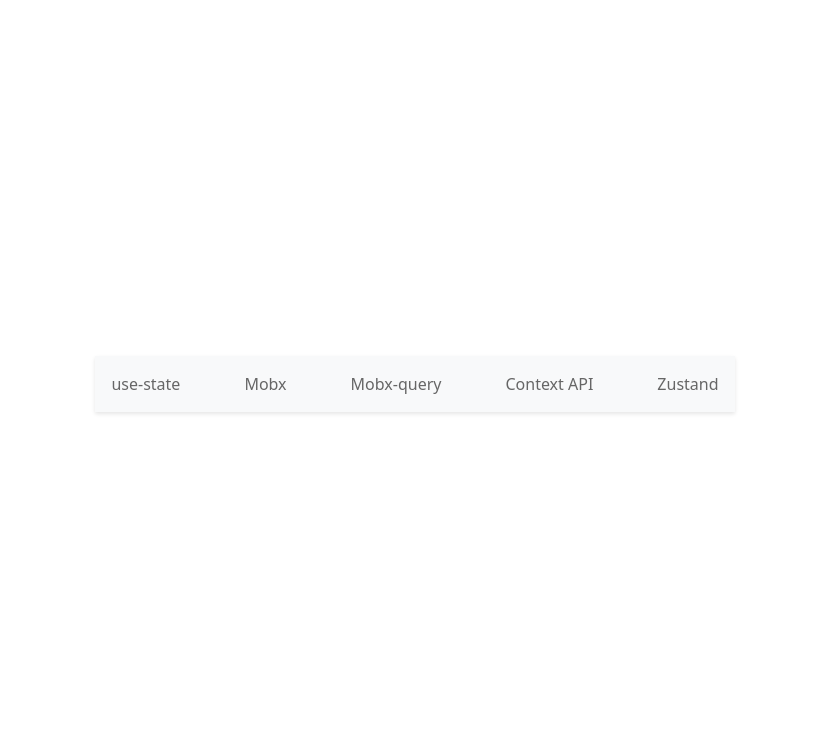
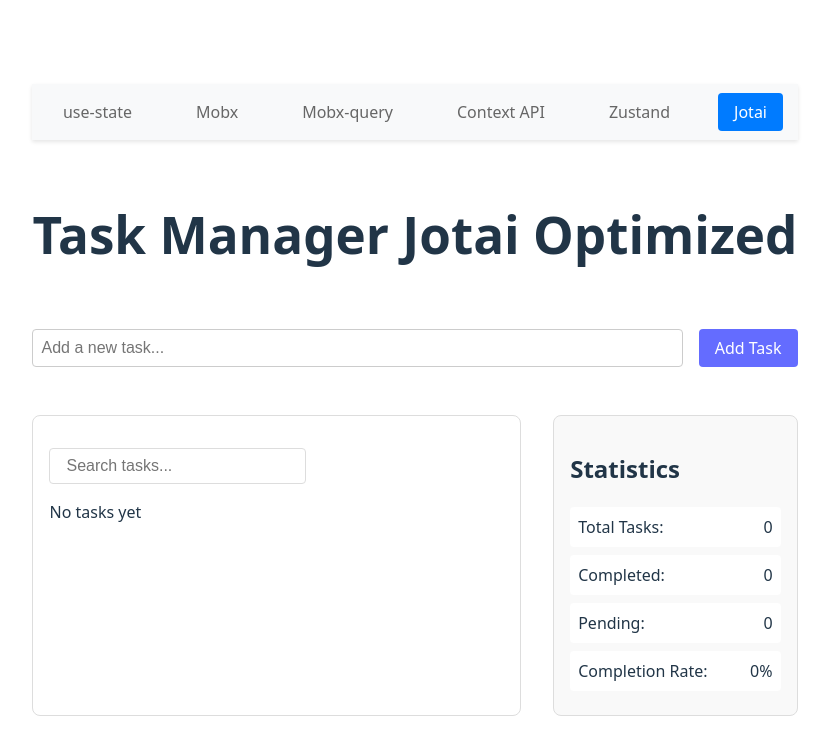
Before and after one commit to infoxicator/mobx-task-demo, a React (Vite) app: page /jotai in a window 1280 px wide. Shown: the top 754 px of the page, without its empty margins (225-1054 px from the left). Built offline with nearby package versions, Linux system fonts and the light colour scheme.

Commit message:
feat(): add jotai example

```diff
--- a/package.json
+++ b/package.json
@@ -12,6 +12,7 @@
   "dependencies": {
     "@tanstack/react-query": "^5.70.0",
     "@tanstack/react-query-devtools": "^5.71.0",
+    "jotai": "^2.13.0",
     "mobx": "^6.13.7",
     "mobx-react-lite": "^4.1.0",
     "react": "^19.0.0",
--- a/src/main.jsx
+++ b/src/main.jsx
@@ -5,6 +5,7 @@
 import MobxQueryApp from './routes/mobx-query';
 import MobxApp from './routes/mobx';
 import Zustand from './routes/zustand';
+import Jotai from './routes/jotai';
 import ContextApiApp from './routes/context-api';
 import { BrowserRouter, Routes, Route } from "react-router";
 import AppUseState from './routes/use-state'
@@ -31,6 +32,7 @@
       <Route path="/mobx-query" element={<MobxQueryApp />} />
       <Route path="/context-api" element={<ContextApiApp />} />
       <Route path="/zustand" element={<Zustand />} />
+      <Route path="/jotai" element={<Jotai />} />
     </Routes>
      <ReactQueryDevtools initialIsOpen={false} />
     </QueryClientProvider>
--- a/src/nav/Navigation.jsx
+++ b/src/nav/Navigation.jsx
@@ -46,6 +46,14 @@
             Zustand
           </NavLink>
         </li>
+        <li>
+          <NavLink
+            to="/jotai"
+            className={({ isActive }) => isActive ? 'active' : ''}
+          >
+            Jotai
+          </NavLink>
+        </li>
       </ul>
     </nav>
   )
--- /dev/null
+++ b/src/routes/jotai/atoms.ts
@@ -0,0 +1,64 @@
+import { atom } from "jotai";
+
+export type Task = {
+  id: number;
+  title: string;
+  completed: boolean;
+  createdAt: Date;
+};
+
+// Base atoms
+export const tasksAtom = atom<Task[]>([]);
+export const searchQueryAtom = atom('');
+
+// Derived atom for filtered tasks for performance
+export const filteredTasksAtom = atom((get) => {
+  const tasks = get(tasksAtom);
+  const query = get(searchQueryAtom);
+  if (!query) {
+    return tasks;
+  }
+  return tasks.filter(task => task.title.toLowerCase().includes(query.toLowerCase()));
+});
+
+// Write-only atoms for actions to encapsulate business logic
+export const addTaskAtom = atom(
+  null,
+  (get, set, title: string) => {
+    const newTask: Task = {
+      id: Date.now(),
+      title,
+      completed: false,
+      createdAt: new Date(),
+    };
+    const tasks = get(tasksAtom);
+    set(tasksAtom, [...tasks, newTask]);
+  }
+);
+
+export const toggleTaskAtom = atom(
+  null,
+  (get, set, taskId: number) => {
+    const tasks = get(tasksAtom);
+    set(tasksAtom, tasks.map(task =>
+      {
+        if (task.id === taskId) {
+          return { ...task, completed: !task.completed };
+        }
+        return task;
+      }
+    ));
+  }
+);
+
+export const deleteTaskAtom = atom(
+  null,
+  (get, set, taskId: number) => {
+    const tasks = get(tasksAtom);
+    set(tasksAtom, tasks.filter(task => task.id !== taskId));
+  }
+);
+
+// Derived atoms for stats
+export const completedTasksAtom = atom((get) => get(tasksAtom).filter(task => task.completed).length);
+export const totalTasksAtom = atom((get) => get(tasksAtom).length);
--- /dev/null
+++ b/src/routes/jotai/components/SearchForm.jsx
@@ -0,0 +1,21 @@
+import React from 'react';
+import { useAtom } from 'jotai';
+import { searchQueryAtom } from '../atoms';
+
+const SearchForm = () => {
+  const [searchQuery, setSearchQuery] = useAtom(searchQueryAtom);
+
+  return (
+    <div className="search-form">
+      <input
+        type="text"
+        value={searchQuery}
+        onChange={(e) => setSearchQuery(e.target.value)}
+        placeholder="Search tasks..."
+        className="search-input"
+      />
+    </div>
+  );
+};
+
+export default SearchForm;
--- /dev/null
+++ b/src/routes/jotai/components/StatsItem.jsx
@@ -0,0 +1,11 @@
+import React from 'react';
+
+const StatsItem = ({ label, value }) => (
+  <div className="stat-item">
+    <span className="stat-label">{label}:</span>
+    <span className="stat-value">{value}</span>
+  </div>
+);
+
+StatsItem.displayName = 'StatsItem'
+export default StatsItem
--- /dev/null
+++ b/src/routes/jotai/components/TaskForm.jsx
@@ -0,0 +1,31 @@
+import React, { useState } from 'react';
+import { useSetAtom } from 'jotai';
+import { addTaskAtom } from '../atoms';
+
+const TaskForm = () => {
+  const [title, setTitle] = useState('');
+  const addTask = useSetAtom(addTaskAtom);
+
+  const handleSubmit = (e) => {
+    e.preventDefault();
+    if (title.trim()) {
+      addTask(title.trim());
+      setTitle('');
+    }
+  };
+
+  return (
+    <form onSubmit={handleSubmit} className="task-form">
+      <input
+        type="text"
+        value={title}
+        onChange={(e) => setTitle(e.target.value)}
+        placeholder="Add a new task..."
+      />
+      <button type="submit">Add Task</button>
+    </form>
+  );
+};
+
+TaskForm.displayName = 'TaskForm'
+export default TaskForm
--- /dev/null
+++ b/src/routes/jotai/components/TaskItem.jsx
@@ -0,0 +1,31 @@
+import React from 'react';
+import { useSetAtom } from 'jotai';
+import { toggleTaskAtom, deleteTaskAtom } from '../atoms';
+
+const TaskItem = ({ task }) => {
+  const toggleTask = useSetAtom(toggleTaskAtom);
+  const deleteTask = useSetAtom(deleteTaskAtom);
+
+  return (
+    <div className={`task-item ${task.completed ? 'completed' : ''}`}>
+      <input
+        type="checkbox"
+        checked={task.completed}
+        onChange={() => toggleTask(task.id)}
+      />
+      <span className="task-title">{task.title}</span>
+      <span className="task-date">
+        {new Date(task.createdAt).toLocaleTimeString()}
+      </span>
+      <button
+        onClick={() => deleteTask(task.id)}
+        className="delete-btn"
+      >
+        Delete
+      </button>
+    </div>
+  );
+};
+
+TaskItem.displayName = 'TaskItem'
+export default TaskItem
--- /dev/null
+++ b/src/routes/jotai/components/TaskList.jsx
@@ -0,0 +1,30 @@
+import React from 'react';
+import { useAtomValue } from 'jotai';
+import { filteredTasksAtom, searchQueryAtom } from '../atoms';
+import SearchForm from './SearchForm';
+import TaskItem from './TaskItem';
+
+const TaskList = () => {
+  const filteredTasks = useAtomValue(filteredTasksAtom);
+  const searchQuery = useAtomValue(searchQueryAtom);
+
+  return (
+    <div className="task-list">
+      <SearchForm />
+      <div className="tasks">
+        {filteredTasks.map(task => (
+          <TaskItem key={task.id} task={task} />
+        ))}
+        {filteredTasks.length === 0 && (
+          <div className="no-tasks">
+            {searchQuery
+              ? 'No tasks match your search'
+              : 'No tasks yet'}
+          </div>
+        )}
+      </div>
+    </div>
+  );
+};
+
+export default TaskList;
--- /dev/null
+++ b/src/routes/jotai/components/TaskStats.jsx
@@ -0,0 +1,31 @@
+import React from 'react';
+import { useAtomValue } from 'jotai';
+import { completedTasksAtom, totalTasksAtom } from '../atoms';
+import StatsItem from './StatsItem';
+
+const TaskStats = () => {
+  const completed = useAtomValue(completedTasksAtom);
+  const total = useAtomValue(totalTasksAtom);
+
+  const stats = [
+    { label: 'Total Tasks', value: total },
+    { label: 'Completed', value: completed },
+    { label: 'Pending', value: total - completed },
+    {
+      label: 'Completion Rate',
+      value: total > 0 ? `${((completed / total) * 100).toFixed(1)}%` : '0%'
+    }
+  ];
+
+  return (
+    <div className="task-stats">
+      <h2>Statistics</h2>
+      {stats.map((stat) => (
+        <StatsItem key={stat.label} label={stat.label} value={stat.value} />
+      ))}
+    </div>
+  );
+};
+
+TaskStats.displayName = 'TaskStats'
+export default TaskStats
--- /dev/null
+++ b/src/routes/jotai/index.tsx
@@ -0,0 +1,19 @@
+import React from "react";
+import TaskList from "./components/TaskList";
+import TaskStats from "./components/TaskStats";
+import TaskForm from "./components/TaskForm";
+
+function App() {
+  return (
+    <div className="app">
+      <h1>Task Manager Jotai Optimized</h1>
+      <TaskForm />
+      <div className="content">
+        <TaskList />
+        <TaskStats />
+      </div>
+    </div>
+  );
+}
+
+export default App;
```
Also changed, not shown: 1 other file (tests, documents, lock files or other folders).
